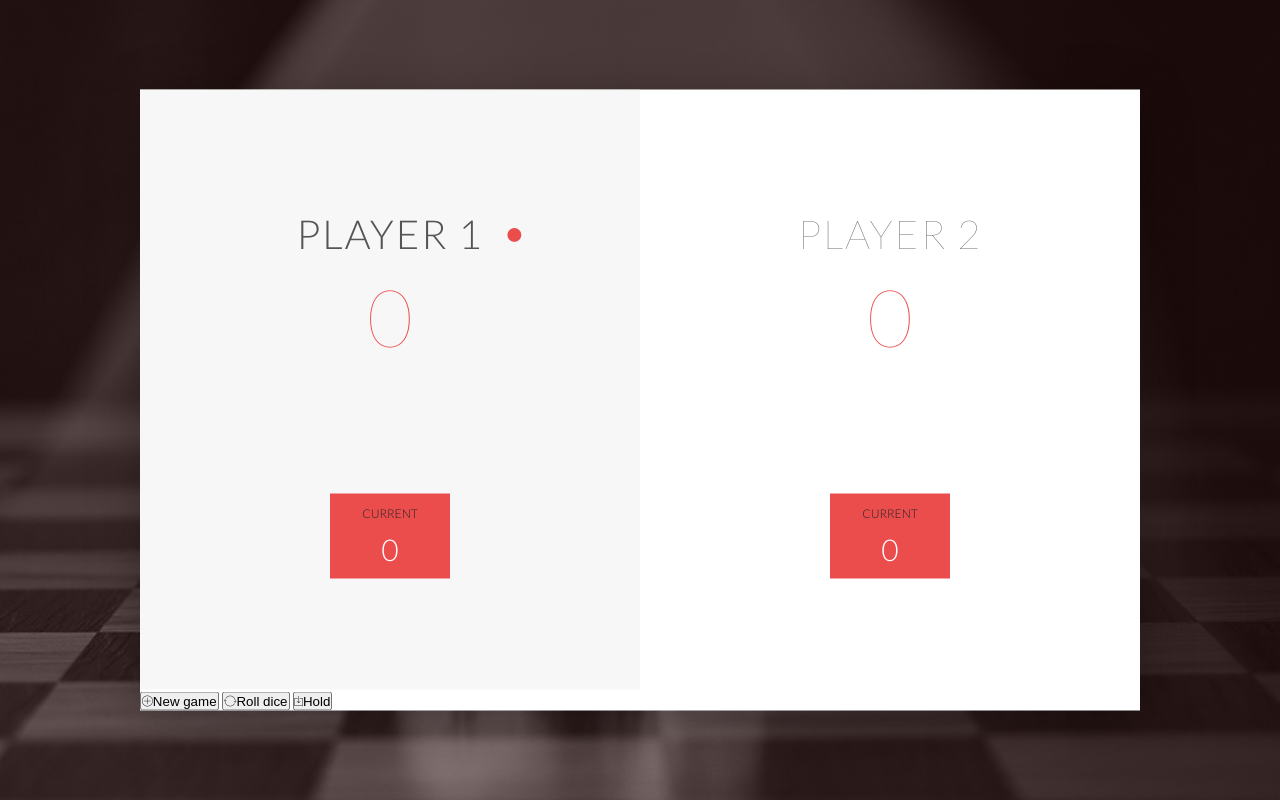
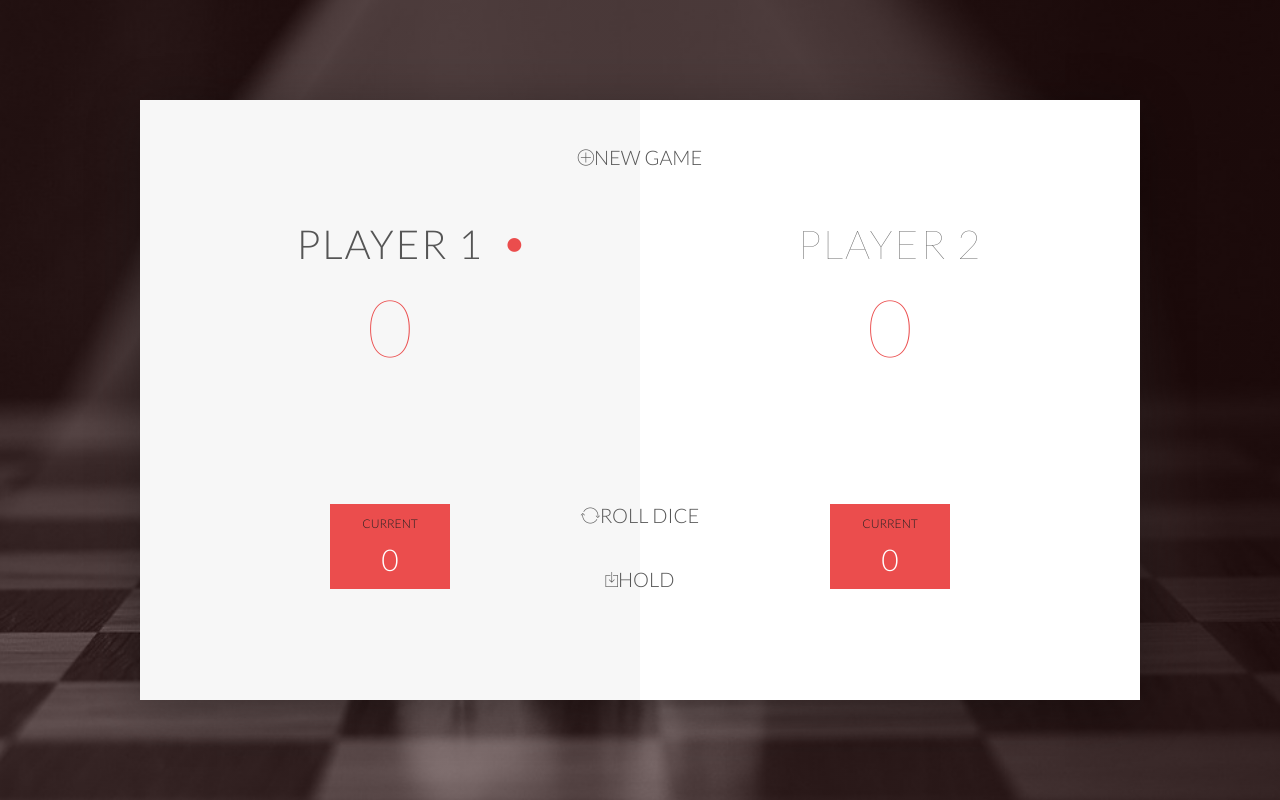
Before and after one commit to kenvilar/dice-game, a PHP site: page / in a window 1280 px wide. Run offline with PHP 8.4, Linux system fonts and the light colour scheme.

Commit message:
Add styling for new buttons

```diff
--- a/style.css
+++ b/style.css
@@ -82,3 +82,37 @@ body {
 .player-current-score {
 	font-size: 30px;
 }
+/* Buttons */
+button {
+	position: absolute;
+	width: 200px;
+	left: 50%;
+	transform: translateX(-50%);
+	color: #555;
+	background: none;
+	border: none;
+	font-family: 'Lato', sans-serif;
+	font-size: 20px;
+	text-transform: uppercase;
+	cursor: pointer;
+	font-weight: 300;
+	transition: background-color 0.3s, color 0.3s;
+}
+button:hover {
+	font-weight: 600;
+}
+button:hover i {
+	margin-right: 20px;
+}
+button:focus {
+	outline: none;
+}
+.btn-new-game {
+	top: 45px;
+}
+.btn-roll-dice {
+	top: 403px;
+}
+.btn-hold {
+	top: 467px;
+}
```
